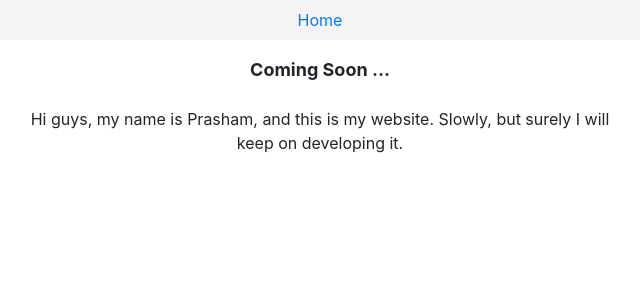
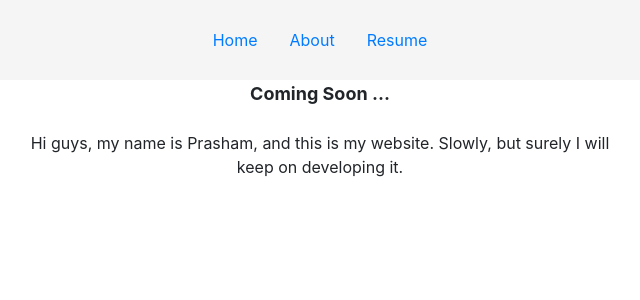
Before and after one commit to Prashambhuta/personal_website, a Flask app: page / in a window 1280 px wide. Shown: the top 300 px of the page, without its empty margins (320-960 px from the left). Run offline with Flask 2, Linux system fonts and the light colour scheme; some libraries are stand-ins or nearby versions.

Commit message:
Adding inline navbar items

```diff
--- a/static/main.css
+++ b/static/main.css
@@ -1,14 +1,20 @@
 .navbar-1 {
-  padding-left: 0px; }
+  padding-left: 0px;
+  display: inline-flex;
+  margin: 20px;
+}
 
 .navigation {
-  background-color: whitesmoke; }
+  background-color: whitesmoke;
+}
 
 .header-content {
   font-size: large;
-  font-weight: bold; }
+  font-weight: bold;
+}
 
 .content {
-  margin: 1.5rem; }
+  margin: 1.5rem;
+}
 
 /*# sourceMappingURL=main.css.map */
--- a/static/main.scss
+++ b/static/main.scss
@@ -1,6 +1,10 @@
 .navbar-1 {
     padding-left: 0px;
+    display: inline-flex;
+    margin: 20px;
 }
+
+
 
 .navigation {
     background-color: whitesmoke;
--- a/templates/layout.html
+++ b/templates/layout.html
@@ -16,6 +16,12 @@
                     <ul class="navbar-1" style="list-style-type: none;">
                         <li>
                             <a href="/" class="nav-link">Home</a>
+                        </li>
+                        <li>
+                            <a href="/" class="nav-link">About</a>
+                        </li>
+                        <li>
+                            <a href="/" class="nav-link">Resume</a>
                         </li>
                     </ul>
                 </div>
```
Also changed, not shown: 1 other file.
